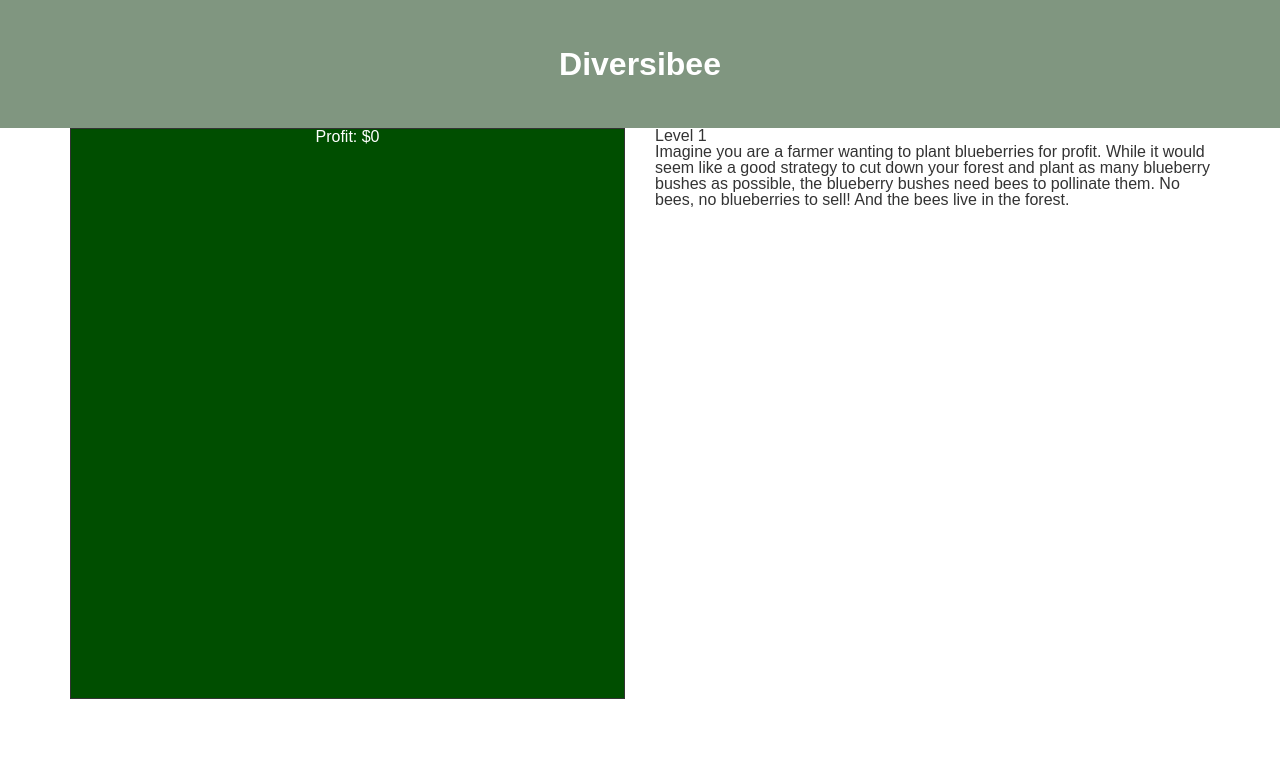
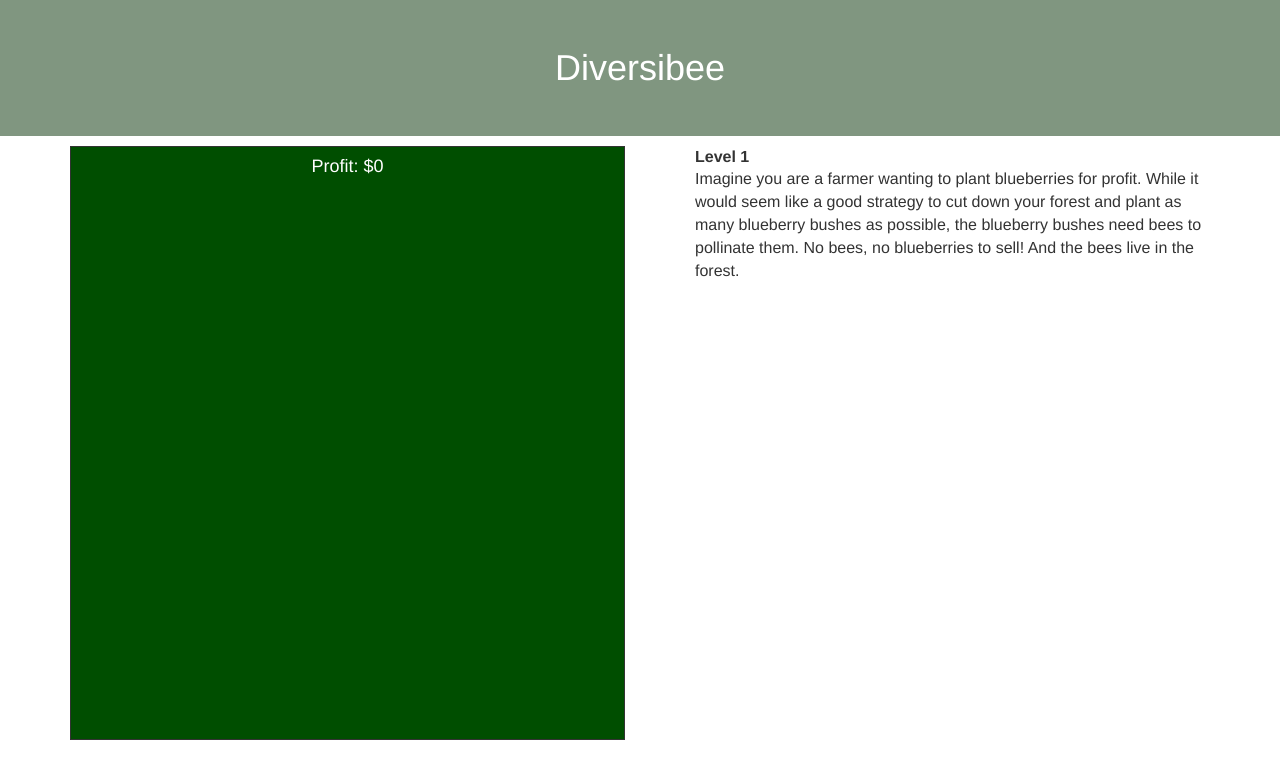
Before and after one commit to jvamosi/Diversibee, a plain HTML site: page index.html in a window 1280 px wide. Drawn offline with nearby package versions, Linux system fonts and the light colour scheme; a script that the page names is missing.

Commit message:
Revert "Added css reset"

```diff
--- a/css/style.css
+++ b/css/style.css
@@ -1,61 +1,8 @@
-/* http://meyerweb.com/eric/tools/css/reset/
-   v2.0 | 20110126
-   License: none (public domain)
-*/
-
-html, body, div, span, applet, object, iframe,
-h1, h2, h3, h4, h5, h6, p, blockquote, pre,
-a, abbr, acronym, address, big, cite, code,
-del, dfn, em, img, ins, kbd, q, s, samp,
-small, strike, strong, sub, sup, tt, var,
-b, u, i, center,
-dl, dt, dd, ol, ul, li,
-fieldset, form, label, legend,
-table, caption, tbody, tfoot, thead, tr, th, td,
-article, aside, canvas, details, embed,
-figure, figcaption, footer, header, hgroup,
-menu, nav, output, ruby, section, summary,
-time, mark, audio, video {
-	margin: 0;
-	padding: 0;
-	border: 0;
-	font-size: 100%;
-	font: inherit;
-	vertical-align: baseline;
-}
-/* HTML5 display-role reset for older browsers */
-article, aside, details, figcaption, figure,
-footer, header, hgroup, menu, nav, section {
-	display: block;
-}
-body {
-	line-height: 1;
-}
-ol, ul {
-	list-style: none;
-}
-blockquote, q {
-	quotes: none;
-}
-blockquote:before, blockquote:after,
-q:before, q:after {
-	content: '';
-	content: none;
-}
-table {
-	border-collapse: collapse;
-	border-spacing: 0;
-}
-
-/* Custom styles */
-
 html, body {
   font-size: 1rem;
-  font-family: sans-serif;
 }
 
 h1 {
-  font-size: 32px;
   text-align: center;
 }
 .board {
```
